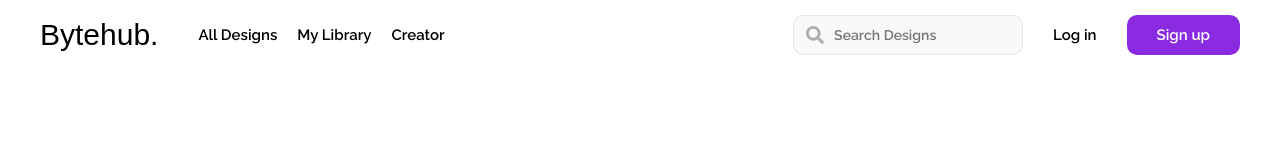
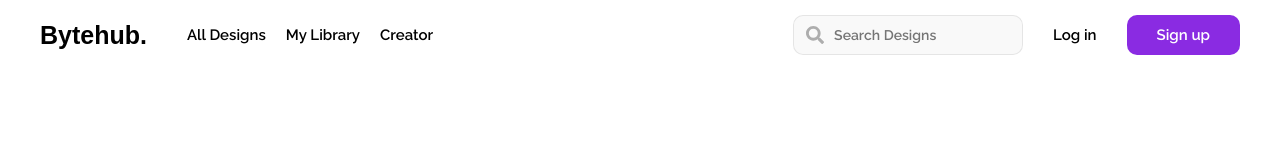
Before and after one commit to kevindermot99/bytehub, a React (Vite) app in the folder client/: page / in a window 1280 px wide. Shown: the top 160 px of the page. Built offline with nearby package versions, Linux system fonts and the light colour scheme; no server answers; a web font is replaced by a local one.

Commit message:
jwt expiration excluded

```diff
--- a/client/src/components/Navbar.jsx
+++ b/client/src/components/Navbar.jsx
@@ -40,6 +40,7 @@ function Navbar() {
                 console.log(err)
                 setAuthbtns(true)
                 setAuthorized(false)
+                localStorage.removeItem("token")
             }
         };
 
--- a/client/src/index.css
+++ b/client/src/index.css
@@ -113,8 +113,8 @@ body{
 .navbar ul li h1,
 .footer h1{
   font-family: "Salsa", sans-serif;
-  font-weight: 300;
-  font-size: 30px;
+  font-weight: 900;
+  font-size: 25px;
   display: flex;
 }
 
```
Also changed, not shown: 1 other file (tests, documents, lock files or other folders).
